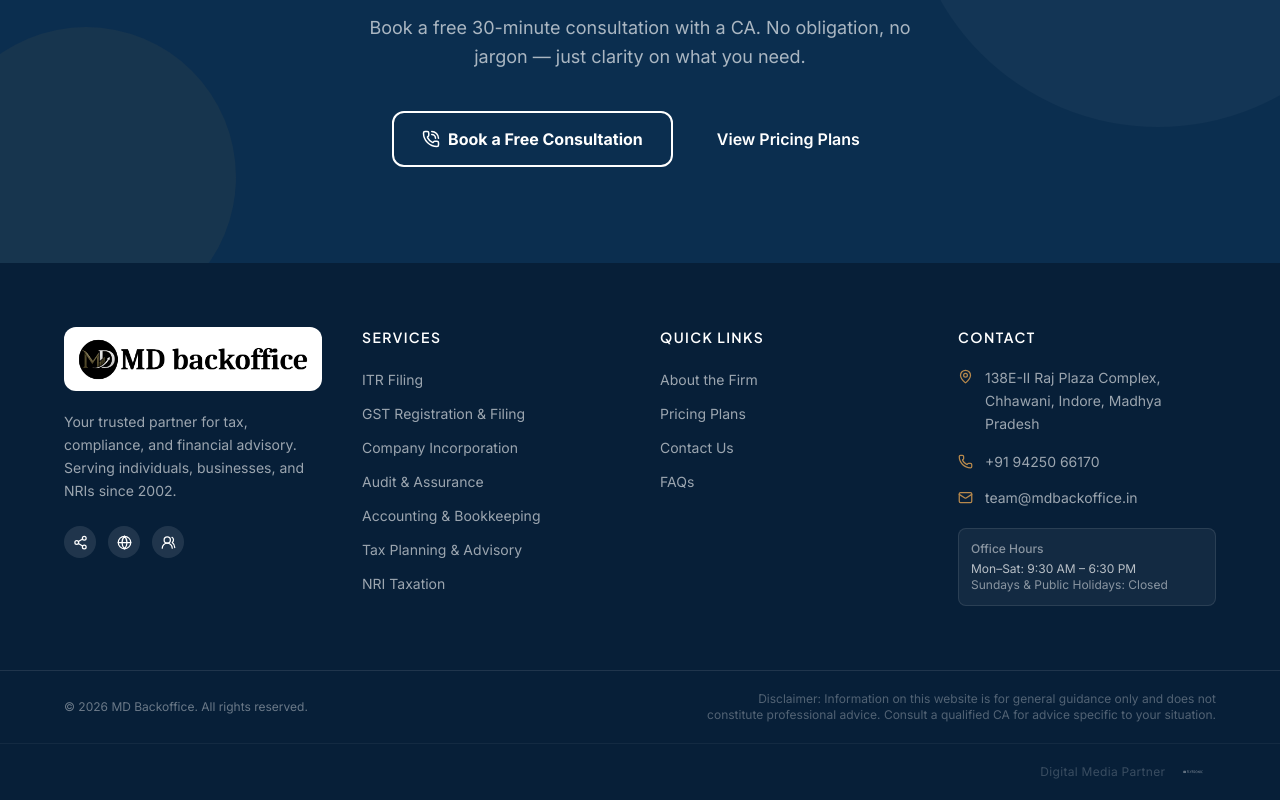
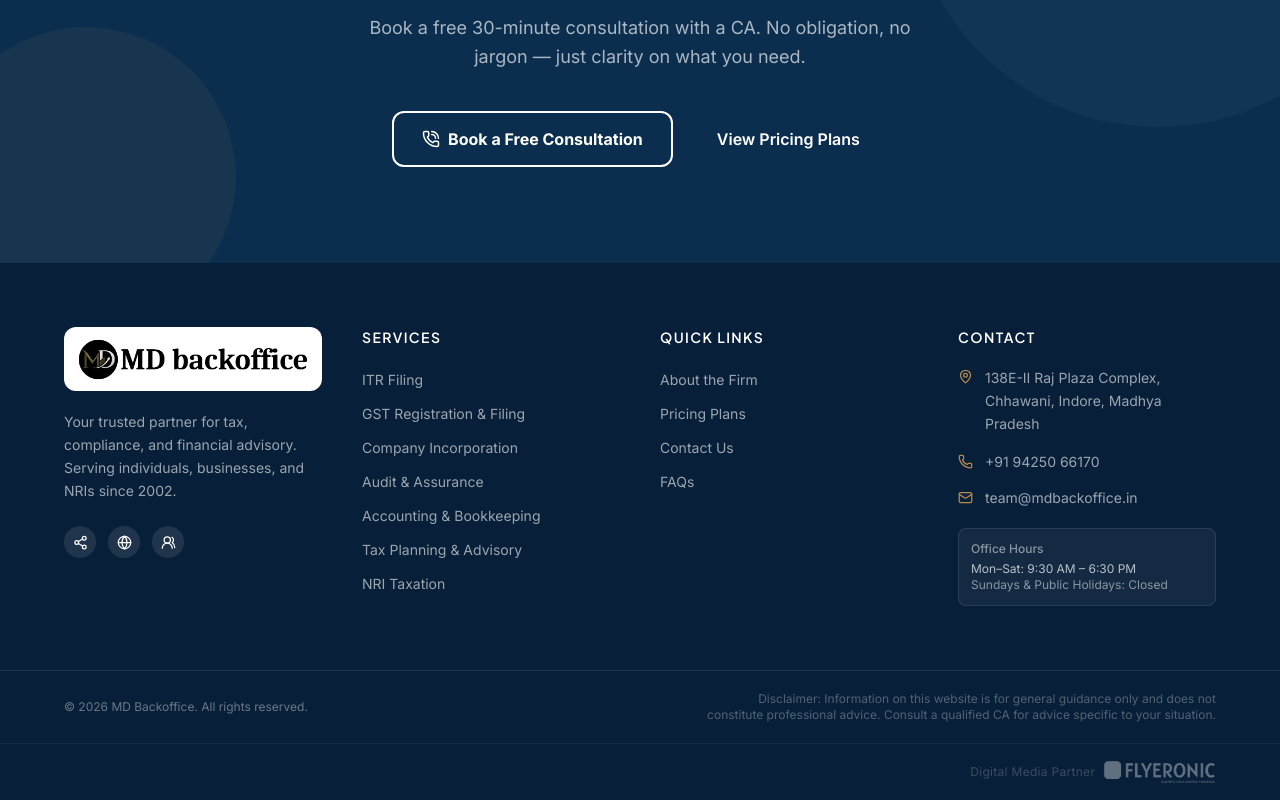
Before and after one commit to flyeronicinfo/mdbackoffice.in, a Next.js app: page / in a window 1280 px wide. Shown: the part 7690-8490 px from the top of the page. Built offline with nearby package versions, Linux system fonts and the light colour scheme.

Commit message:
Fix Flyeronic footer logo appearing tiny
- SVG canvas had excessive empty space around the actual logo (same issue as MD logo earlier)
- Replace with tightly-cropped PNG so it renders at full intended size within the h-6 box

```diff
--- a/src/components/layout/Footer.tsx
+++ b/src/components/layout/Footer.tsx
@@ -171,10 +171,10 @@ export function Footer() {
               Digital Media Partner
             </span>
             <Image
-              src="/partners/flyeronic-logo.svg"
+              src="/partners/flyeronic-logo-cropped.png"
               alt="Flyeronic"
-              width={140}
-              height={32}
+              width={272}
+              height={58}
               className="h-6 w-auto object-contain brightness-0 invert opacity-90 group-hover:opacity-100 transition-opacity duration-300"
             />
           </a>
```
Also changed, not shown: public/partners/flyeronic-logo-cropped.png (added).
